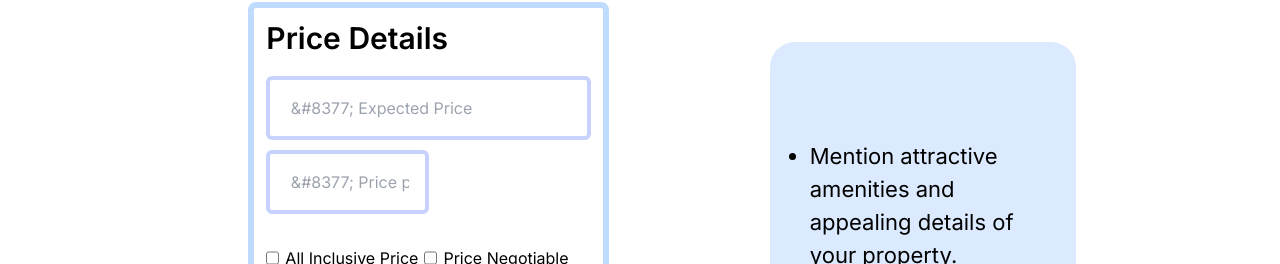
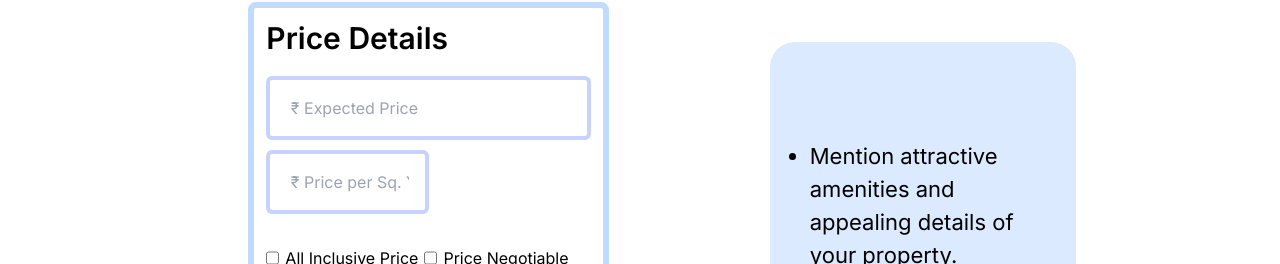
Before and after one commit to Pranjal826/next-app, a Next.js app: page /profile/pricing in a window 1280 px wide. Shown: the part 196-460 px from the top of the page. Built offline with nearby package versions, Linux system fonts and the light colour scheme.

Commit message:
updation

```diff
--- a/src/app/Navigation/nav.tsx
+++ b/src/app/Navigation/nav.tsx
@@ -1,6 +1,7 @@
+'use client'
 import { FontAwesomeIcon } from '@fortawesome/react-fontawesome';
 import '@fortawesome/fontawesome-svg-core/styles.css';
-import { useState, useEffect } from 'react';
+import { useState,useEffect } from 'react';
 import { useRouter } from 'next/navigation';
 
 import Link from 'next/link';
@@ -16,7 +17,7 @@ const Nav = () => {
   // Use useEffect to log the router on mount
   useEffect(() => {
     console.log(router);
-  }, []);
+  }, [router]);
 
   return (
     <div className="nav bg-blue-800 h-[10vh] w-full p-[15px] ">
--- a/src/app/profile/pricing/page.tsx
+++ b/src/app/profile/pricing/page.tsx
@@ -102,8 +102,8 @@ const Basic = () => {
                                 <div className=" flex flex-col gap-[20px] ">
                                     <h1 className='text-3xl font-semibold'>Price Details</h1>
                                     <div className="inputs flex flex-col gap-[10px]">
-                                    <input type="text" placeholder={` &#8377; Expected Price`} className='p-4 border-4 rounded-md border-indigo-200' />
-<input type="text" placeholder={` &#8377; Price per Sq. Yd`} className='p-4 border-4 rounded-md border-indigo-200 w-[50%]' />
+                                    <input type="text" placeholder=" ₹ Expected Price" className="p-4 border-4 rounded-md border-indigo-200" />
+<input type="text" placeholder=" ₹ Price per Sq. Yd" className="p-4 border-4 rounded-md border-indigo-200 w-[50%]" />
 
                                     </div>
                                     <div className="checkbox pt-3 flex flex-col gap-[16px]">
```
